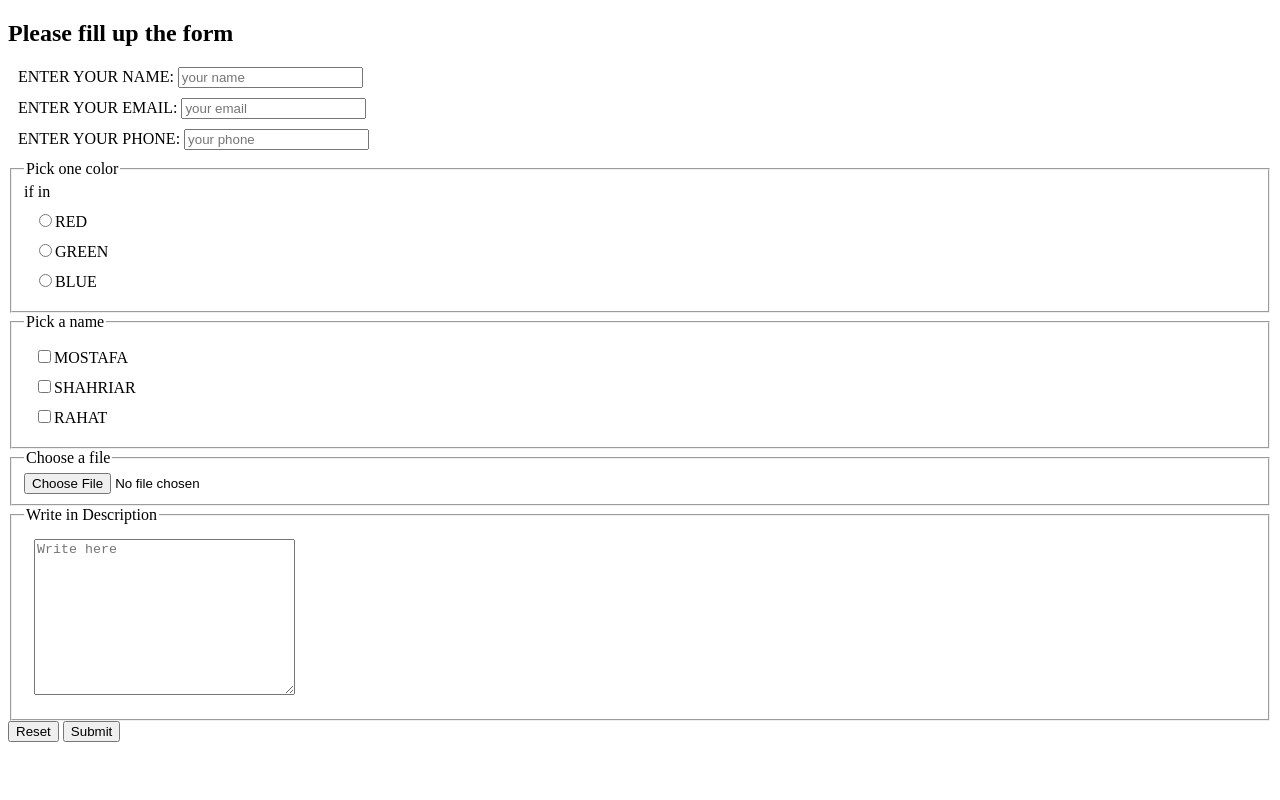
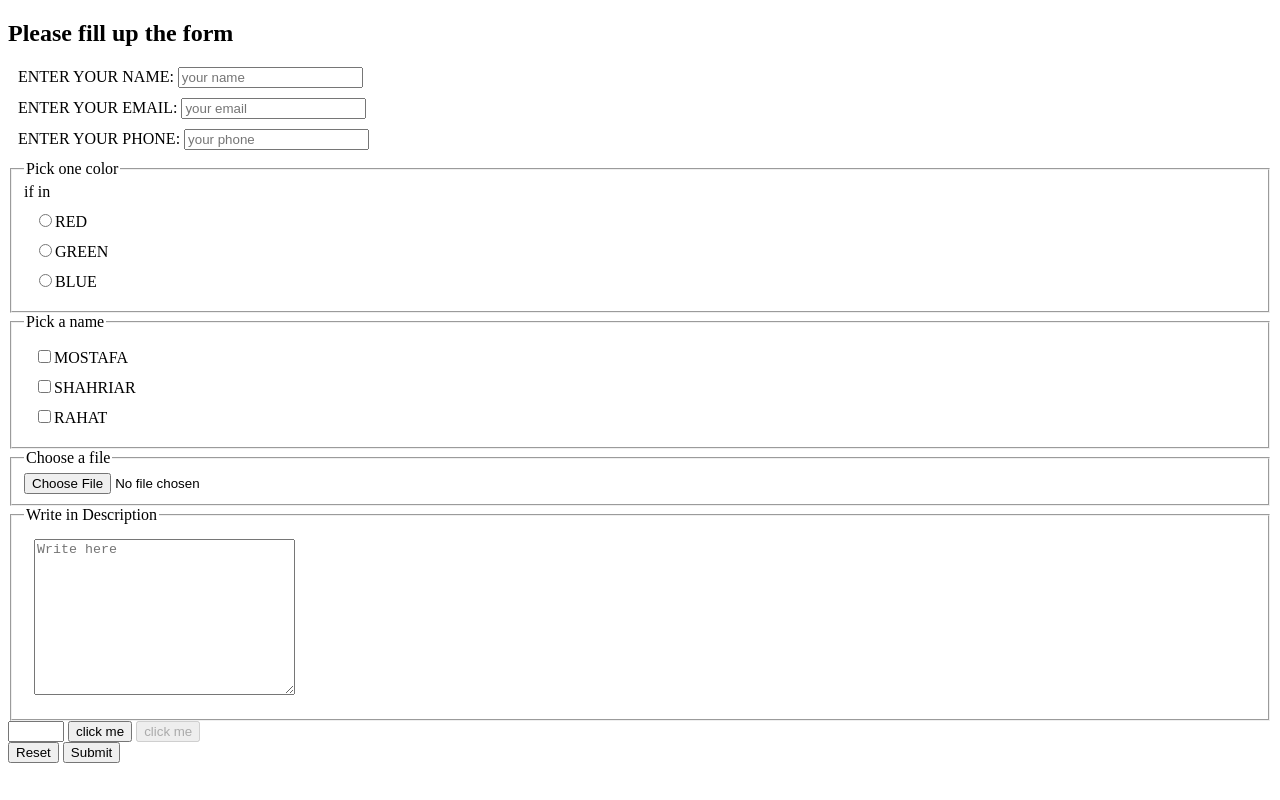
Before and after one commit to Rahat-chy111/form-radio-checkbox, a plain HTML site: page index.html in a window 1280 px wide. Drawn offline with Linux system fonts and the light colour scheme.

Commit message:
click diseable

```diff
--- a/index.html
+++ b/index.html
@@ -59,8 +59,13 @@
                         </label>
 
                     </fieldset>
+                    <input type="number" max="10" min="5" name="" id="">
+                    <button title="click here">click me</button>
+                    <button disabled> click me</button>
+                    <br>
                     <input type="reset" value="Reset">
                     <input type="submit" value="Submit">
+
             </form>
         </section>
     </main>
```
